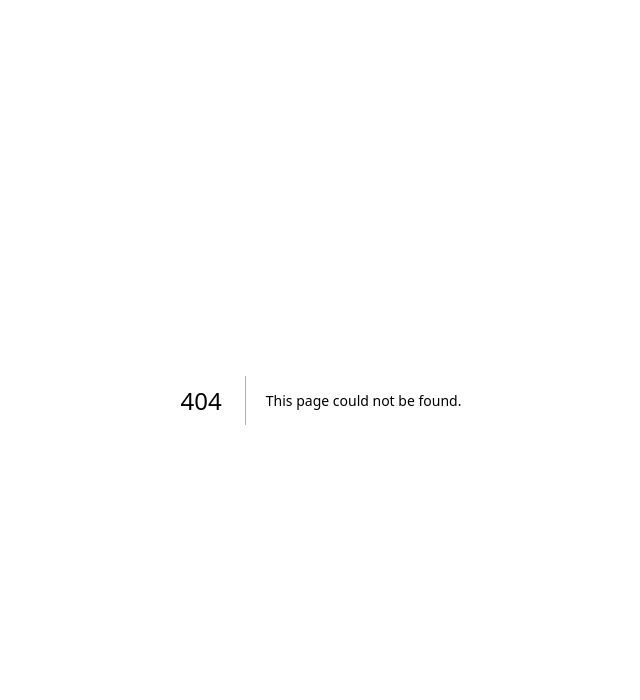
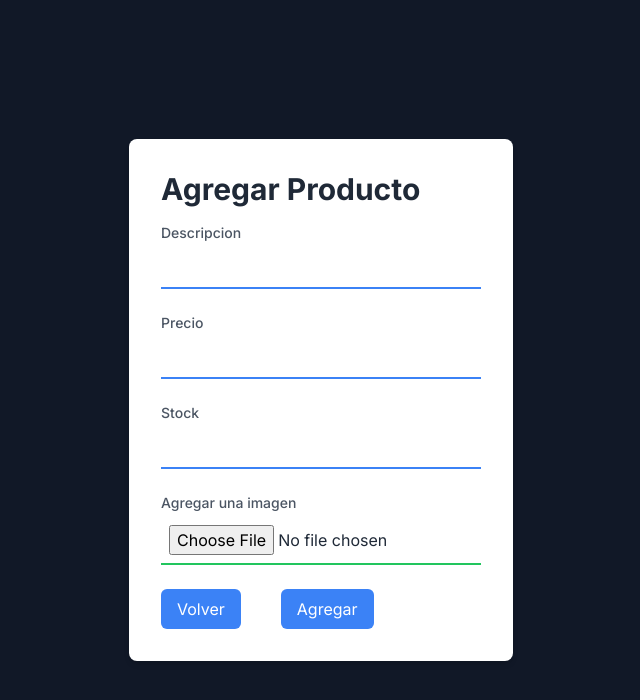
Before and after one commit to GuyaSuna/FrontDDA, a Next.js app: page /Productos in a window 1280 px wide. Before the commit this address had no page. Shown: the top 700 px of the page, without its empty margins (319-959 px from the left). Built offline with nearby package versions, Linux system fonts and the light colour scheme.

Commit message:
Productos sin botones

```diff
--- /dev/null
+++ b/app/Productos/page.jsx
@@ -0,0 +1,133 @@
+"use client"; //va?
+import React from "react";
+import { useRouter } from "next/navigation";
+import { useState } from "react";
+
+const ProductPage = () => {
+  const router = useRouter();
+
+  const [image, setImage] = useState();
+  const [stock, setStock] = useState();
+  const [price, setPrice] = useState();
+  const [description, setDescription] = useState();
+
+  const handleDescriptionChange = (e) => {
+    setDescription(e.target.value);
+  };
+
+  const handlePriceChange = (e) => {
+    setPrice(e.target.value);
+  };
+
+  const handleStockChange = (e) => {
+    setStock(e.target.value);
+  };
+
+  const handleImageChange = (e) => {
+    const file = e.target.value[0];
+    setImage(file);
+  };
+
+  const handleSubmit = (e) => {
+    e.preventDefault();
+
+    // Aquí puedes enviar los datos del formulario, incluida la imagen, a tu servidor
+
+    // Después de enviar los datos, puedes redirigir a la página de inicio o a donde sea necesario
+    router.push("/Productos");
+  };
+
+  return (
+    <main className="h-screen flex items-center justify-center bg-gray-900">
+      <div className="bg-white p-8 rounded-lg shadow-md w-96 text-gray-800">
+        <h1 className="text-3xl font-bold mb-4">Agregar Producto</h1>
+        <form>
+          <div className="mb-6">
+            <label
+              htmlFor="username"
+              className="block text-sm font-medium text-gray-600"
+            >
+              Descripcion
+            </label>
+            <input
+              type="text"
+              id="description"
+              name="description"
+              value={description}
+              onChange={handleDescriptionChange}
+              className="mt-1 p-2 w-full border-b-2 border-blue-500 focus:outline-none focus:border-blue-700"
+            />
+          </div>
+          <div className="mb-6">
+            <label
+              htmlFor="username"
+              className="block text-sm font-medium text-gray-600"
+            >
+              Precio
+            </label>
+            <input
+              type="number"
+              id="price"
+              name="price"
+              value={price}
+              onChange={handlePriceChange}
+              className="mt-1 p-2 w-full border-b-2 border-blue-500 focus:outline-none focus:border-blue-700"
+            />
+          </div>
+          <div className="mb-6">
+            <label
+              htmlFor="username"
+              className="block text-sm font-medium text-gray-600"
+            >
+              Stock
+            </label>
+            <input
+              type="number"
+              id="stock"
+              name="stock"
+              value={stock}
+              onChange={handleStockChange}
+              className="mt-1 p-2 w-full border-b-2 border-blue-500 focus:outline-none focus:border-blue-700"
+            />
+          </div>
+
+          <div className="mb-6">
+            <label
+              htmlFor="image"
+              className="block text-sm font-medium text-gray-600"
+            >
+              Agregar una imagen
+            </label>
+            <input
+              type="file"
+              id="image"
+              name="image"
+              value={image}
+              onChange={handleImageChange}
+              accept="image/"
+              className="mt-1 p-2 w-full border-b-2 border-green-500 focus:outline-none focus:border-green-700"
+            />
+          </div>
+
+          <button
+            type="submit"
+            className="bg-blue-500 text-white py-2 px-4 rounded-md hover:bg-blue-600 focus:outline-none focus:shadow-outline-blue"
+            onClick={() => router.push("/home")}
+          >
+            Volver
+          </button>
+
+          <button
+            type="button"
+            className="bg-blue-500 ml-10 text-white py-2 px-4 rounded-md hover:bg-blue-600 focus:outline-none focus:shadow-outline-blue"
+            // onClick={() => router.push("/home")}
+          >
+            Agregar
+          </button>
+        </form>
+      </div>
+    </main>
+  );
+};
+
+export default ProductPage;
--- a/app/page.js
+++ b/app/page.js
@@ -12,6 +12,10 @@ function Home() {
     {
       label: "Clientes",
       route: "./Clientes",
+    },
+    {
+      label: "Productos",
+      route: "./Productos",
     },
     {
       label: "Home",
```
